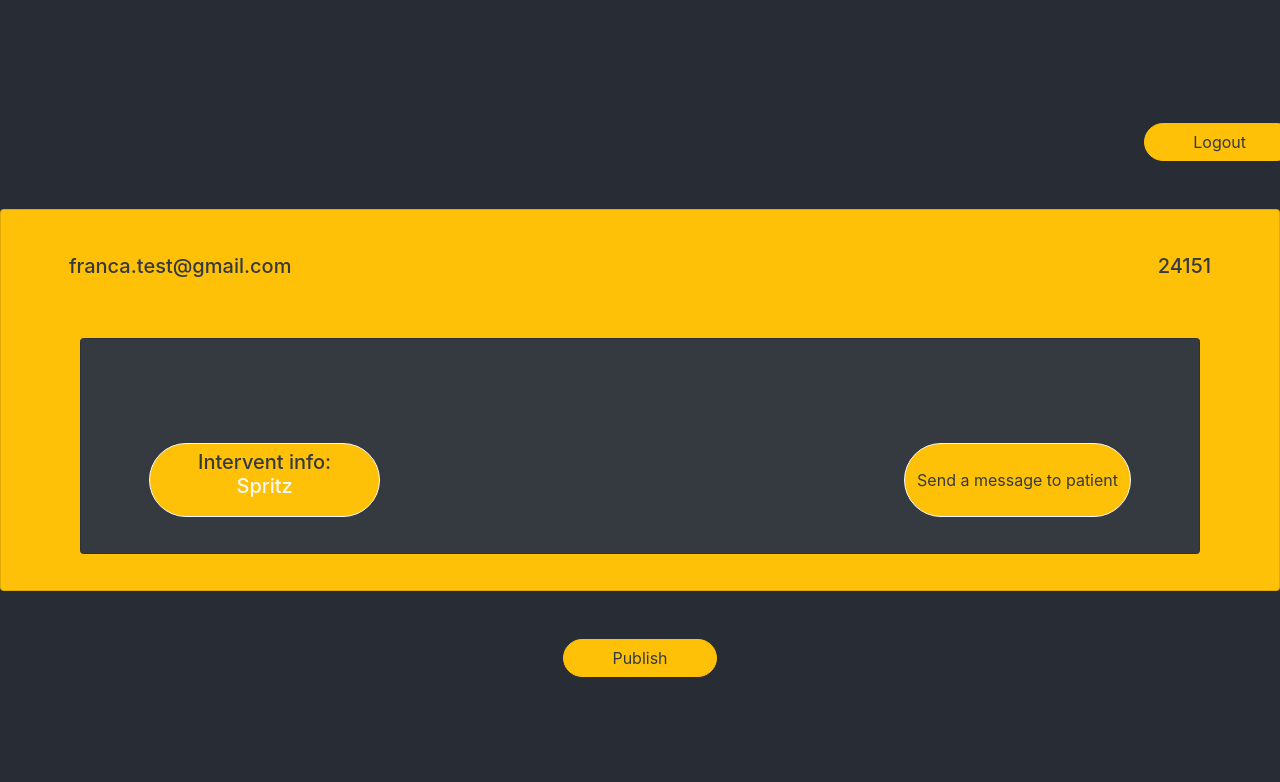
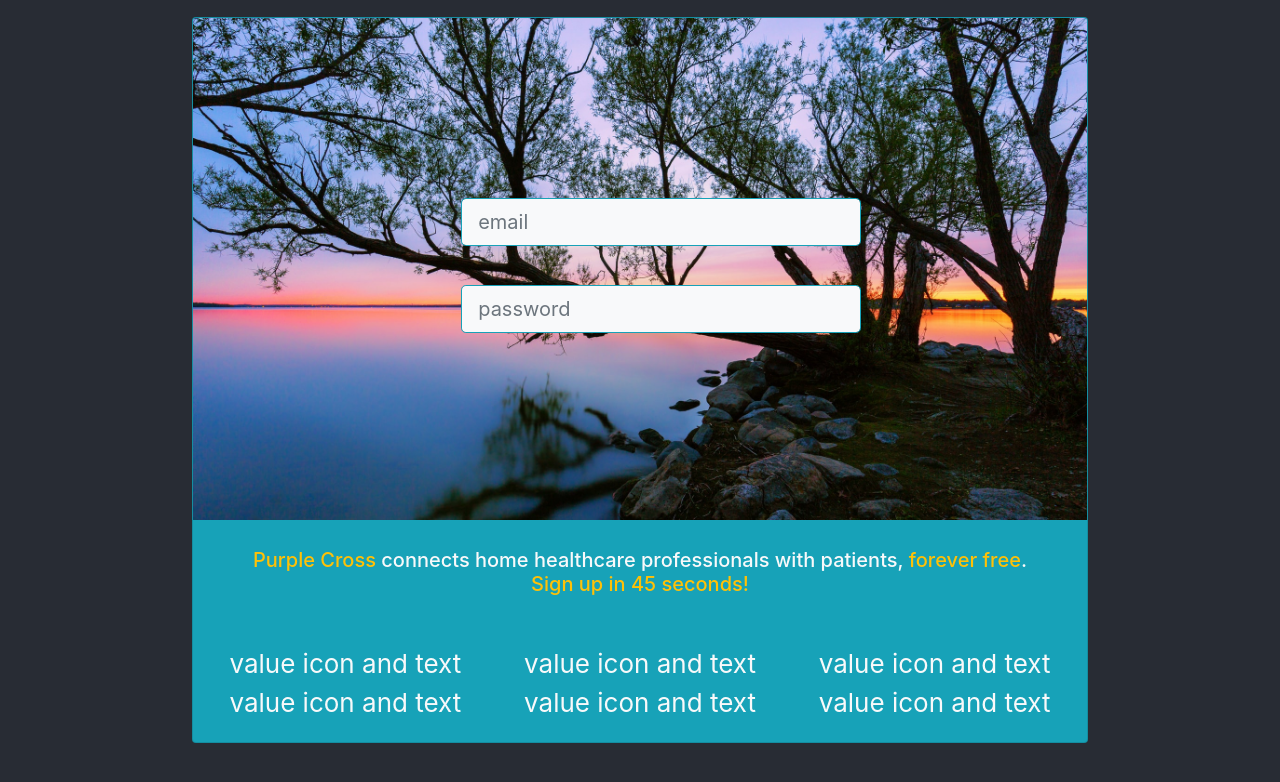
Before and after one commit to marcosaccarola/Health-Advantage, a React (Create React App) app: page / in a window 1280 px wide. Shown: the top 782 px of the page. Built offline with nearby package versions, Linux system fonts and the light colour scheme.

Commit message:
no default

```diff
--- a/src/components/0000-Home.jsx
+++ b/src/components/0000-Home.jsx
@@ -6,19 +6,7 @@ import requestsToIntervention from '../dbExample/requestsToIntervention.json'
 
 const Home=()=>{
     const[currentUser,setCurrentUser]=useState(
-    {
-        "userId":"franca66574812",
-        "email":"franca.test@gmail.com",
-        "password":"12345678",
-        "zipcode":24151,
-        "type":"patient",
-        "firstName":"Franca",
-        "lastName":"Francofolin",
-        "info":"just looking for aperitif",
-        "photo":"",
-        "addedAt":"2021-02-02T06:12:26.668Z",
-        "updatedAt":"2021-02-02T06:12:48.930Z"
-    }
+
     )
 
     const[currentPosition,setCurrentPosition]=useState(30135)
--- a/src/components/0200-Dashboard.jsx
+++ b/src/components/0200-Dashboard.jsx
@@ -46,7 +46,7 @@ const Dashboard=({currentUser,requests,setRequests})=>{
                         </div>
                         :
                         <div>
-                        <RequestedInterventions requestedServices={requestedServices} currentUser={currentUser} requests={requests}/>
+                            <RequestedInterventions requestedServices={requestedServices} currentUser={currentUser} requests={requests}/>
                         </div>
                     }
                 </Card.Text>
```
